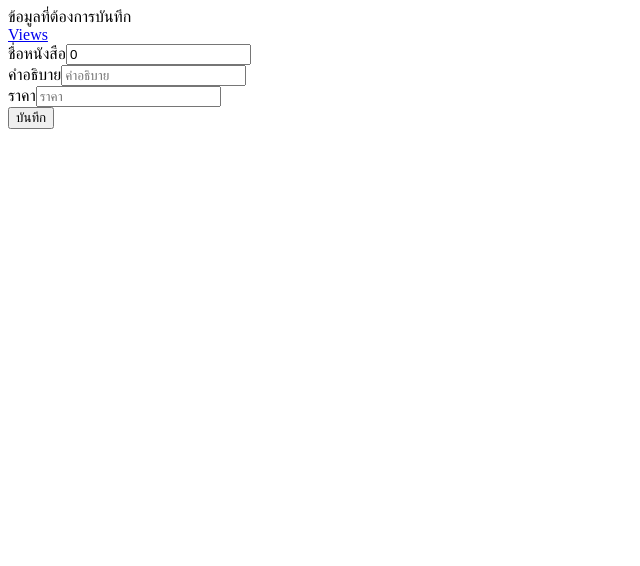
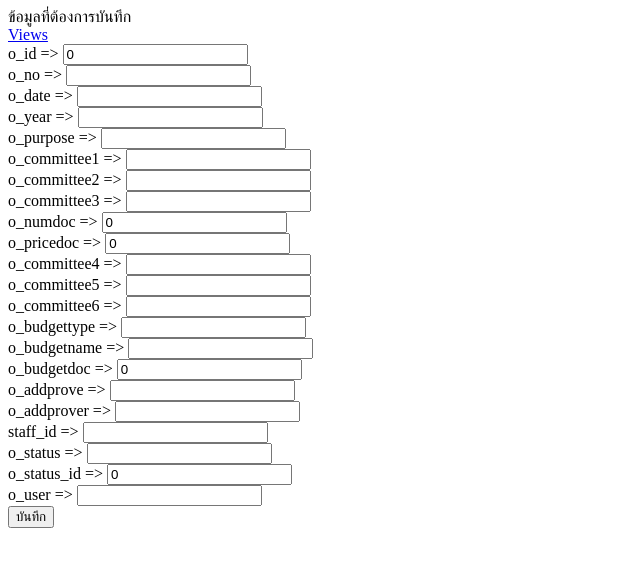
Before and after one commit to alonecheer/call-api-fontend, a Next.js app: page / in a window 1280 px wide. Shown: the top 566 px of the page, without its empty margins (0-640 px from the left). Built offline with nearby package versions, Linux system fonts and the light colour scheme.

Commit message:
add state

```diff
--- a/pages/index.js
+++ b/pages/index.js
@@ -8,8 +8,24 @@ export default class Homepage extends Component {
     form001: {
       o_id: 0,
       o_no: '',
+      o_date:'',
+      o_year:'',
+      o_purpose:'',
       o_committee1: '',
-
+      o_committee2: '',
+      o_committee3: '',
+      o_numdoc:0,
+      o_pricedoc:0,
+      o_committee4: '',
+      o_committee5: '',
+      o_committee6: '',
+      o_budgetdoc:0,
+      o_addprove:'',
+      o_addprover:'',
+      staff_id:'',
+      o_status:'',
+      o_status_id:0,
+      o_user:'',
     },
     isLoading: false
   }
@@ -60,35 +76,228 @@ export default class Homepage extends Component {
             <a>Views</a>
           </Link>
         </div>
-        <div className="form-group">
-          <label>ชื่อหนังสือ</label>
+        {/* ########################################## */}
+        <div >
+          <label>o_id  => </label>
           <input
-            type="text"
+            type="number"
             name="o_id"
-            placeholder="ชื่อหนังสือ"
             value={form001.o_id}
             onChange={this.handleChange}
           />
         </div>
-        <label>คำอธิบาย</label>
+        {/* ########################################## */}
+        <label>o_no  => </label>
         <input
           type="text"
           name="o_no"
-          placeholder="คำอธิบาย"
           value={form001.o_no}
           onChange={this.handleChange}
         />
         <div>
-          <label>ราคา</label>
-          <input type="number"
-            name="o_committee1"
-            placeholder="ราคา"
-            value={form001.o_committee1}
-            onChange={this.handleChange} />
+          {/* ########################################## */}
+          <label>o_date  => </label>
+          <input
+            type="text"
+            name="o_date"
+            value={form001.o_date}
+            onChange={this.handleChange}
+          />
         </div>
-        <button type="submit" class="btn btn-success">
+        <div>
+          {/* ########################################## */}
+          <label>o_year  => </label>
+          <input
+            type="text"
+            name="o_year"
+            value={form001.o_year}
+            onChange={this.handleChange}
+          />
+        </div>
+        <div>
+          {/* ########################################## */}
+          <label>o_purpose  => </label>
+          <input
+            type="text"
+            name="o_purpose"
+            value={form001.o_purpose}
+            onChange={this.handleChange}
+          />
+        </div>
+        {/* ########################################## */}
+        <label>o_committee1  => </label>
+        <input
+          type="text"
+          name="o_committee1"
+          value={form001.o_committee1}
+          onChange={this.handleChange}
+        />
+
+        {/* ########################################## */}
+        <div>
+          <label>o_committee2  => </label>
+          <input
+            type="text"
+            name="o_committee2"
+            value={form001.o_committee2}
+            onChange={this.handleChange}
+          />
+        </div>
+        {/* ########################################## */}
+        <div>
+          <label>o_committee3  => </label>
+          <input
+            type="text"
+            name="o_committee3"
+            value={form001.o_committee3}
+            onChange={this.handleChange}
+          />
+        </div>
+        {/* ########################################## */}
+        <div>
+          <label>o_numdoc  => </label>
+          <input
+            type="number"
+            name="o_numdoc"
+            value={form001.o_numdoc}
+            onChange={this.handleChange}
+          />
+        </div>
+        {/* ########################################## */}
+        <div>
+          <label>o_pricedoc  => </label>
+          <input
+            type="number"
+            name="o_pricedoc"
+            value={form001.o_pricedoc}
+            onChange={this.handleChange}
+          />
+        </div>
+        {/* ########################################## */}
+        <div>
+          <label>o_committee4  => </label>
+          <input
+            type="text"
+            name="o_committee4"
+            value={form001.o_committee4}
+            onChange={this.handleChange}
+          />
+        </div>
+        {/* ########################################## */}
+        <div>
+          <label>o_committee5  => </label>
+          <input
+            type="text"
+            name="o_committee5"
+            value={form001.o_committee5}
+            onChange={this.handleChange}
+          />
+        </div>
+        {/* ########################################## */}
+        <div>
+          <label>o_committee6  => </label>
+          <input
+            type="text"
+            name="o_committee6"
+            value={form001.o_committee6}
+            onChange={this.handleChange}
+          />
+        </div>
+        {/* ########################################## */}
+        <div>
+          <label>o_budgettype  => </label>
+          <input
+            type="text"
+            name="o_budgettype"
+            value={form001.o_budgettype}
+            onChange={this.handleChange}
+          />
+        </div>
+        {/* ########################################## */}
+        <div>
+          <label>o_budgetname  => </label>
+          <input
+            type="text"
+            name="o_budgetname"
+            value={form001.o_budgetname}
+            onChange={this.handleChange}
+          />
+        </div>
+        {/* ########################################## */}
+        <div>
+          <label>o_budgetdoc  => </label>
+          <input
+            type="number"
+            name="o_budgetdoc"
+            value={form001.o_budgetdoc}
+            onChange={this.handleChange}
+          />
+        </div>
+        {/* ########################################## */}
+        <div>
+          <label>o_addprove  => </label>
+          <input
+            type="text"
+            name="o_addprove"
+            value={form001.o_addprove}
+            onChange={this.handleChange}
+          />
+        </div>
+        {/* ########################################## */}
+        <div>
+          <label>o_addprover  => </label>
+          <input
+            type="text"
+            name="o_addprover"
+            value={form001.o_addprover}
+            onChange={this.handleChange}
+          />
+        </div>
+        {/* ########################################## */}
+        <div>
+          <label>staff_id  => </label>
+          <input
+            type="text"
+            name="staff_id"
+            value={form001.staff_id}
+            onChange={this.handleChange}
+          />
+        </div>
+        {/* ########################################## */}
+        <div>
+          <label>o_status  => </label>
+          <input
+            type="text"
+            name="o_status"
+            value={form001.o_status}
+            onChange={this.handleChange}
+          />
+        </div>
+        {/* ########################################## */}
+        <div>
+          <label>o_status_id  => </label>
+          <input
+            type="text"
+            name="o_status_id"
+            value={form001.o_status_id}
+            onChange={this.handleChange}
+          />
+        </div>
+        {/* ########################################## */}
+        <div>
+          <label>o_user  => </label>
+          <input
+            type="text"
+            name="o_user"
+            value={form001.o_user}
+            onChange={this.handleChange}
+          />
+        </div>
+        {/* ########################################## */}
+        {/* ########################################## */}
+        <button type="submit">
           บันทึก
-					</button>
+				</button>
       </div>
     )
   }
--- a/pages/view.js
+++ b/pages/view.js
@@ -1,6 +1,6 @@
 import React, { Component } from 'react'
 import * as axios from 'axios'
-
+import Link from 'next/link'
 export default class View extends Component {
     state = {
         form001: [],
@@ -31,6 +31,9 @@ export default class View extends Component {
                 Database
                 <br></br>
                 <button type="button" onClick={this.handleVies}>View</button>
+                <Link href="/">
+            <a>Homepage</a>
+          </Link>
                 {form001.o_id}
                 {form001.o_no}
                 {form001.o_committee1}
```
